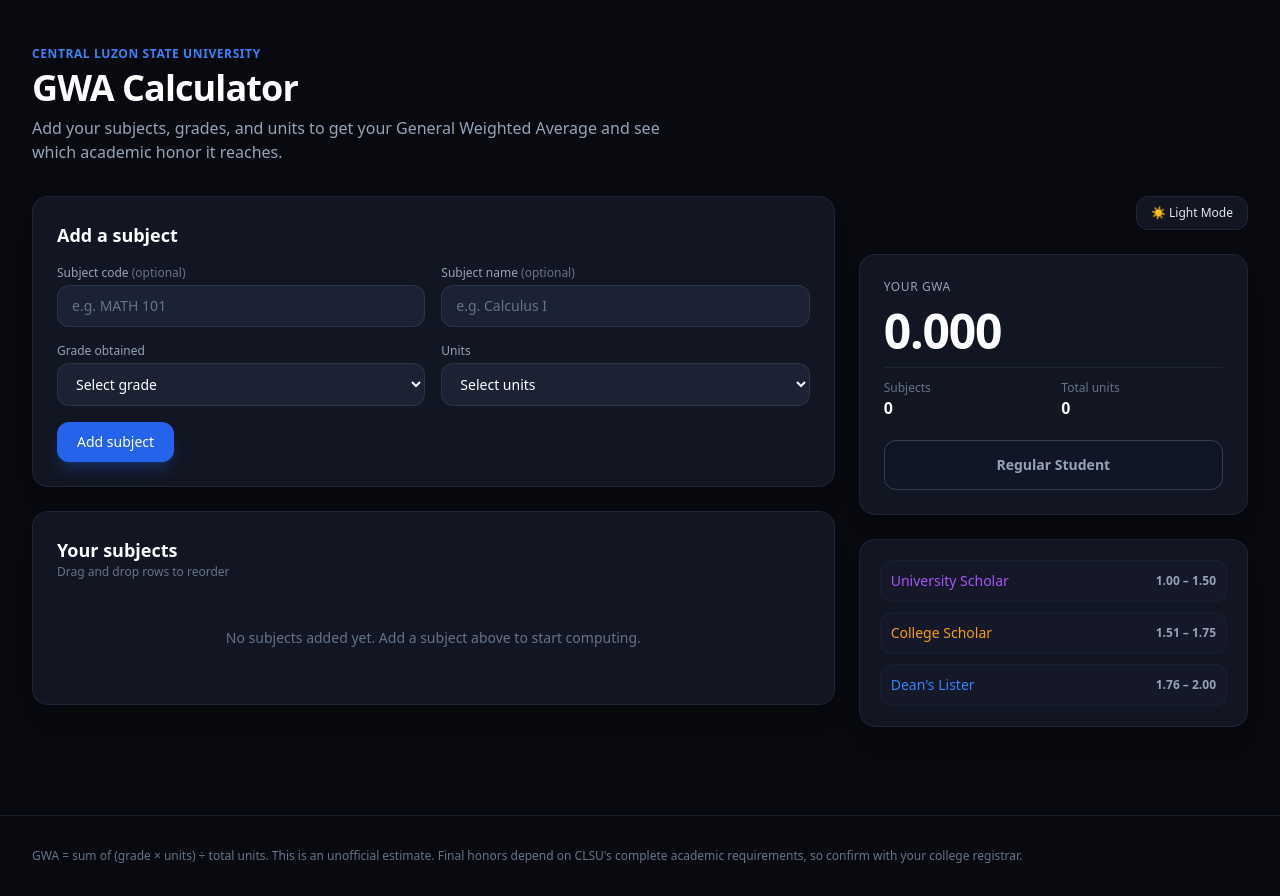
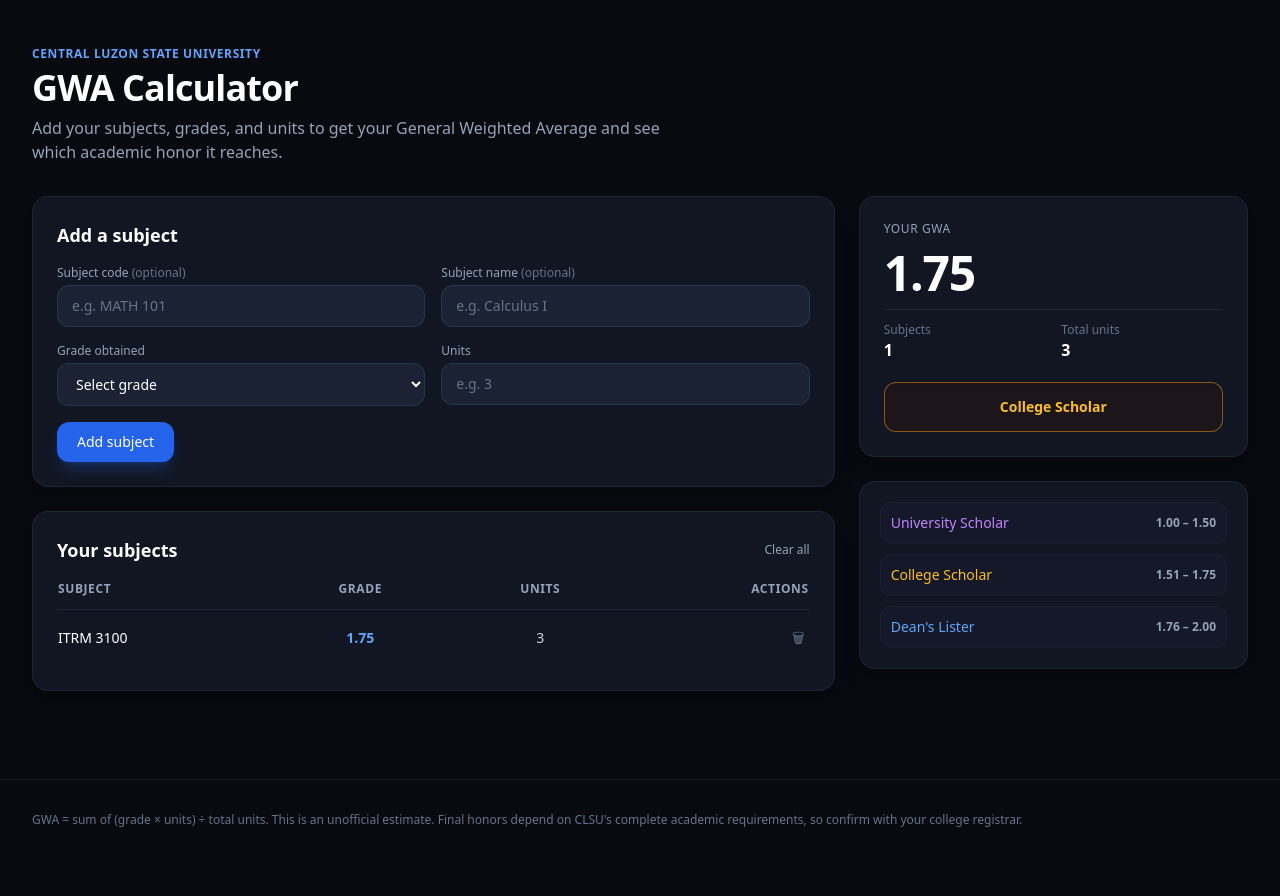
Before and after one commit to Malecai/CLSU-GWA-Calculator, a React (Vite) app: page / in a window 1280 px wide. After the commit the page ends 860 px from the top, so only its background shows below. Built offline with nearby package versions, Linux system fonts and the light colour scheme.

Commit message:
Refactor App component and GWA calculation
Refactor App component to use initial subjects array and remove localStorage handling for subjects and theme mode. Update GWA calculation to display two decimal places.

```diff
--- a/src/App.jsx
+++ b/src/App.jsx
@@ -1,62 +1,26 @@
-import React, { useState, useEffect } from 'react';
+import React, { useState } from 'react';
 
 export default function App() {
-  // Initialize subjects from localStorage, defaulting to an empty array []
-  const [subjects, setSubjects] = useState(() => {
-    try {
-      const savedSubjects = localStorage.getItem('clsu_gwa_subjects');
-      return savedSubjects ? JSON.parse(savedSubjects) : [];
-    } catch (error) {
-      return [];
-    }
-  });
-
-  // Initialize theme mode from localStorage (defaulting to dark mode = true)
-  const [isDarkMode, setIsDarkMode] = useState(() => {
-    try {
-      const savedMode = localStorage.getItem('clsu_gwa_dark_mode');
-      return savedMode !== null ? JSON.parse(savedMode) : true;
-    } catch (error) {
-      return true;
-    }
-  });
-
+  const [subjects, setSubjects] = useState([
+    { id: 1, code: 'ITRM 3100', name: '', grade: '1.75', units: '3' }
+  ]);
   const [subjectCode, setSubjectCode] = useState('');
   const [subjectName, setSubjectName] = useState('');
   const [grade, setGrade] = useState('');
   const [units, setUnits] = useState('');
-  const [draggedIndex, setDraggedIndex] = useState(null);
 
-  // Save subjects to localStorage whenever they change
-  useEffect(() => {
-    try {
-      localStorage.setItem('clsu_gwa_subjects', JSON.stringify(subjects));
-    } catch (error) {
-      console.error('Failed to save to localStorage', error);
-    }
-  }, [subjects]);
-
-  // Save theme mode to localStorage whenever it changes
-  useEffect(() => {
-    try {
-      localStorage.setItem('clsu_gwa_dark_mode', JSON.stringify(isDarkMode));
-    } catch (error) {
-      console.error('Failed to save theme to localStorage', error);
-    }
-  }, [isDarkMode]);
-
-  // Calculate GWA with 3 decimal places
+  // Calculate GWA
   const totalUnits = subjects.reduce((acc, curr) => acc + (parseFloat(curr.units) || 0), 0);
   const totalPoints = subjects.reduce((acc, curr) => acc + (parseFloat(curr.grade) || 0) * (parseFloat(curr.units) || 0), 0);
-  const gwa = totalUnits > 0 ? (totalPoints / totalUnits).toFixed(3) : '0.000';
+  const gwa = totalUnits > 0 ? (totalPoints / totalUnits).toFixed(2) : '0.00';
 
   // Determine Honor Standing
   const getHonorStatus = (val) => {
     const num = parseFloat(val);
-    if (num >= 1.00 && num <= 1.50) return { title: 'University Scholar', color: isDarkMode ? 'text-purple-400 border-purple-500/50 bg-purple-950/20' : 'text-purple-700 border-purple-300 bg-purple-50' };
-    if (num >= 1.51 && num <= 1.75) return { title: 'College Scholar', color: isDarkMode ? 'text-amber-400 border-amber-500/50 bg-amber-950/20' : 'text-amber-700 border-amber-300 bg-amber-50' };
-    if (num >= 1.76 && num <= 2.00) return { title: "Dean's Lister", color: isDarkMode ? 'text-blue-400 border-blue-500/50 bg-blue-950/20' : 'text-blue-700 border-blue-300 bg-blue-50' };
-    return { title: 'Regular Student', color: isDarkMode ? 'text-slate-400 border-slate-700 bg-slate-900/50' : 'text-slate-600 border-slate-300 bg-slate-100' };
+    if (num >= 1.00 && num <= 1.50) return { title: 'University Scholar', color: 'text-purple-400 border-purple-500/50 bg-purple-950/20' };
+    if (num >= 1.51 && num <= 1.75) return { title: 'College Scholar', color: 'text-amber-400 border-amber-500/50 bg-amber-950/20' };
+    if (num >= 1.76 && num <= 2.00) return { title: "Dean's Lister", color: 'text-blue-400 border-blue-500/50 bg-blue-950/20' };
+    return { title: 'Regular Student', color: 'text-slate-400 border-slate-700 bg-slate-900/50' };
   };
 
   const currentHonor = getHonorStatus(gwa);
@@ -88,36 +52,18 @@
     setSubjects([]);
   };
 
-  // Drag and Drop Handlers
-  const handleDragStart = (index) => {
-    setDraggedIndex(index);
-  };
-
-  const handleDragOver = (e) => {
-    e.preventDefault();
-  };
-
-  const handleDrop = (targetIndex) => {
-    if (draggedIndex === null || draggedIndex === targetIndex) return;
-    const updatedSubjects = [...subjects];
-    const [movedItem] = updatedSubjects.splice(draggedIndex, 1);
-    updatedSubjects.splice(targetIndex, 0, movedItem);
-    setSubjects(updatedSubjects);
-    setDraggedIndex(null);
-  };
-
   return (
-    <div className={`min-h-screen transition-colors duration-200 ${isDarkMode ? 'bg-[#090a0f] text-slate-100' : 'bg-slate-100 text-slate-900'} flex flex-col justify-between selection:bg-blue-600 selection:text-white`}>
+    <div className="min-h-screen bg-[#090a0f] text-slate-100 flex flex-col justify-between selection:bg-blue-600 selection:text-white">
       <div className="max-w-7xl mx-auto px-4 sm:px-6 lg:px-8 py-10 w-full">
         {/* Header Section */}
         <header className="mb-8">
-          <span className="text-xs font-semibold tracking-wider text-blue-500 uppercase">
+          <span className="text-xs font-semibold tracking-wider text-blue-400 uppercase">
             Central Luzon State University
           </span>
-          <h1 className={`text-3xl sm:text-4xl font-extrabold tracking-tight mt-1 ${isDarkMode ? 'text-white' : 'text-slate-900'}`}>
+          <h1 className="text-3xl sm:text-4xl font-extrabold tracking-tight text-white mt-1">
             GWA Calculator
           </h1>
-          <p className={`mt-2 max-w-2xl text-sm sm:text-base ${isDarkMode ? 'text-slate-400' : 'text-slate-600'}`}>
+          <p className="text-slate-400 mt-2 max-w-2xl text-sm sm:text-base">
             Add your subjects, grades, and units to get your General Weighted Average and see which academic honor it reaches.
           </p>
         </header>
@@ -129,44 +75,44 @@
           <div className="lg:col-span-2 space-y-6">
 
             {/* Add Subject Card */}
-            <div className={`${isDarkMode ? 'bg-[#121622] border-slate-800/80 shadow-xl' : 'bg-white border-slate-200 shadow-sm'} border rounded-2xl p-6`}>
-              <h2 className={`text-lg font-semibold mb-4 ${isDarkMode ? 'text-white' : 'text-slate-900'}`}>Add a subject</h2>
+            <div className="bg-[#121622] border border-slate-800/80 rounded-2xl p-6 shadow-xl">
+              <h2 className="text-lg font-semibold text-white mb-4">Add a subject</h2>
               <form onSubmit={handleAddSubject} className="space-y-4">
                 <div className="grid grid-cols-1 sm:grid-cols-2 gap-4">
                   <div>
-                    <label className={`block text-xs font-medium mb-1 ${isDarkMode ? 'text-slate-400' : 'text-slate-600'}`}>
-                      Subject code <span className={isDarkMode ? 'text-slate-500' : 'text-slate-400'}>(optional)</span>
+                    <label className="block text-xs font-medium text-slate-400 mb-1">
+                      Subject code <span className="text-slate-500">(optional)</span>
                     </label>
                     <input
                       type="text"
                       placeholder="e.g. MATH 101"
                       value={subjectCode}
                       onChange={(e) => setSubjectCode(e.target.value)}
-                      className={`w-full ${isDarkMode ? 'bg-[#1b2234] border-slate-700/60 text-white placeholder-slate-500' : 'bg-slate-50 border-slate-300 text-slate-900 placeholder-slate-400'} border rounded-xl px-3.5 py-2.5 text-sm focus:outline-none focus:ring-2 focus:ring-blue-500`}
+                      className="w-full bg-[#1b2234] border border-slate-700/60 rounded-xl px-3.5 py-2.5 text-sm text-white placeholder-slate-500 focus:outline-none focus:ring-2 focus:ring-blue-500"
                     />
                   </div>
                   <div>
-                    <label className={`block text-xs font-medium mb-1 ${isDarkMode ? 'text-slate-400' : 'text-slate-600'}`}>
-                      Subject name <span className={isDarkMode ? 'text-slate-500' : 'text-slate-400'}>(optional)</span>
+                    <label className="block text-xs font-medium text-slate-400 mb-1">
+                      Subject name <span className="text-slate-500">(optional)</span>
                     </label>
                     <input
                       type="text"
                       placeholder="e.g. Calculus I"
                       value={subjectName}
                       onChange={(e) => setSubjectName(e.target.value)}
-                      className={`w-full ${isDarkMode ? 'bg-[#1b2234] border-slate-700/60 text-white placeholder-slate-500' : 'bg-slate-50 border-slate-300 text-slate-900 placeholder-slate-400'} border rounded-xl px-3.5 py-2.5 text-sm focus:outline-none focus:ring-2 focus:ring-blue-500`}
+                      className="w-full bg-[#1b2234] border border-slate-700/60 rounded-xl px-3.5 py-2.5 text-sm text-white placeholder-slate-500 focus:outline-none focus:ring-2 focus:ring-blue-500"
                     />
                   </div>
                 </div>
 
                 <div className="grid grid-cols-1 sm:grid-cols-2 gap-4">
                   <div>
-                    <label className={`block text-xs font-medium mb-1 ${isDarkMode ? 'text-slate-400' : 'text-slate-600'}`}>Grade obtained</label>
+                    <label className="block text-xs font-medium text-slate-400 mb-1">Grade obtained</label>
                     <select
                       value={grade}
                       onChange={(e) => setGrade(e.target.value)}
                       required
-                      className={`w-full ${isDarkMode ? 'bg-[#1b2234] border-slate-700/60 text-white' : 'bg-slate-50 border-slate-300 text-slate-900'} border rounded-xl px-3.5 py-2.5 text-sm focus:outline-none focus:ring-2 focus:ring-blue-500`}
+                      className="w-full bg-[#1b2234] border border-slate-700/60 rounded-xl px-3.5 py-2.5 text-sm text-white focus:outline-none focus:ring-2 focus:ring-blue-500"
                     >
                       <option value="" disabled>Select grade</option>
                       <option value="1.00">1.00</option>
@@ -182,21 +128,18 @@
                     </select>
                   </div>
                   <div>
-                    <label className={`block text-xs font-medium mb-1 ${isDarkMode ? 'text-slate-400' : 'text-slate-600'}`}>Units</label>
-                    <select
+                    <label className="block text-xs font-medium text-slate-400 mb-1">Units</label>
+                    <input
+                      type="number"
+                      step="0.5"
+                      min="0.5"
+                      max="10"
+                      placeholder="e.g. 3"
                       value={units}
                       onChange={(e) => setUnits(e.target.value)}
                       required
-                      className={`w-full ${isDarkMode ? 'bg-[#1b2234] border-slate-700/60 text-white' : 'bg-slate-50 border-slate-300 text-slate-900'} border rounded-xl px-3.5 py-2.5 text-sm focus:outline-none focus:ring-2 focus:ring-blue-500`}
-                    >
-                      <option value="" disabled>Select units</option>
-                      <option value="1">1 unit</option>
-                      <option value="1.5">1.5 units</option>
-                      <option value="2">2 units</option>
-                      <option value="3">3 units</option>
-                      <option value="4">4 units</option>
-                      <option value="5">5 units</option>
-                    </select>
+                      className="w-full bg-[#1b2234] border border-slate-700/60 rounded-xl px-3.5 py-2.5 text-sm text-white placeholder-slate-500 focus:outline-none focus:ring-2 focus:ring-blue-500"
+                    />
                   </div>
                 </div>
 
@@ -210,16 +153,13 @@
             </div>
 
             {/* Your Subjects Card */}
-            <div className={`${isDarkMode ? 'bg-[#121622] border-slate-800/80 shadow-xl' : 'bg-white border-slate-200 shadow-sm'} border rounded-2xl p-6`}>
+            <div className="bg-[#121622] border border-slate-800/80 rounded-2xl p-6 shadow-xl">
               <div className="flex items-center justify-between mb-4">
-                <div>
-                  <h2 className={`text-lg font-semibold ${isDarkMode ? 'text-white' : 'text-slate-900'}`}>Your subjects</h2>
-                  <p className={`text-xs ${isDarkMode ? 'text-slate-500' : 'text-slate-400'}`}>Drag and drop rows to reorder</p>
-                </div>
+                <h2 className="text-lg font-semibold text-white">Your subjects</h2>
                 {subjects.length > 0 && (
                   <button
                     onClick={handleClearAll}
-                    className={`text-xs font-medium ${isDarkMode ? 'text-slate-400 hover:text-red-400' : 'text-slate-500 hover:text-red-600'} transition`}
+                    className="text-xs font-medium text-slate-400 hover:text-red-400 transition"
                   >
                     Clear all
                   </button>
@@ -227,40 +167,32 @@
               </div>
 
               {subjects.length === 0 ? (
-                <div className={`text-center py-8 text-sm ${isDarkMode ? 'text-slate-500' : 'text-slate-400'}`}>
+                <div className="text-center py-8 text-slate-500 text-sm">
                   No subjects added yet. Add a subject above to start computing.
                 </div>
               ) : (
                 <div className="overflow-x-auto">
                   <table className="w-full text-left text-sm">
                     <thead>
-                      <tr className={`border-b ${isDarkMode ? 'border-slate-800 text-slate-400' : 'border-slate-200 text-slate-500'} text-xs font-medium uppercase tracking-wider`}>
+                      <tr className="border-b border-slate-800 text-slate-400 text-xs font-medium uppercase tracking-wider">
                         <th className="pb-3 pr-4">Subject</th>
                         <th className="pb-3 px-4 text-center">Grade</th>
                         <th className="pb-3 px-4 text-center">Units</th>
                         <th className="pb-3 pl-4 text-right">Actions</th>
                       </tr>
                     </thead>
-                    <tbody className={`divide-y ${isDarkMode ? 'divide-slate-800/50' : 'divide-slate-200'}`}>
-                      {subjects.map((sub, index) => (
-                        <tr
-                          key={sub.id}
-                          draggable
-                          onDragStart={() => handleDragStart(index)}
-                          onDragOver={handleDragOver}
-                          onDrop={() => handleDrop(index)}
-                          className={`group ${isDarkMode ? 'hover:bg-[#161c2e]/55 text-white' : 'hover:bg-slate-50 text-slate-900'} transition cursor-grab active:cursor-grabbing`}
-                        >
-                          <td className="py-3.5 pr-4 font-medium flex items-center gap-2">
-                            <span className={`${isDarkMode ? 'text-slate-600 group-hover:text-slate-400' : 'text-slate-300 group-hover:text-slate-500'} select-none`} title="Drag to reorder">⠿</span>
-                            {sub.code} {sub.name && <span className={`${isDarkMode ? 'text-slate-400' : 'text-slate-500'} font-normal`}>({sub.name})</span>}
+                    <tbody className="divide-y divide-slate-800/50">
+                      {subjects.map((sub) => (
+                        <tr key={sub.id} className="group hover:bg-[#161c2e]/55 transition">
+                          <td className="py-3.5 pr-4 font-medium text-white">
+                            {sub.code} {sub.name && <span className="text-slate-400 font-normal">({sub.name})</span>}
                           </td>
-                          <td className="py-3.5 px-4 text-center font-semibold text-blue-500">{sub.grade}</td>
-                          <td className={`py-3.5 px-4 text-center ${isDarkMode ? 'text-slate-300' : 'text-slate-700'}`}>{sub.units}</td>
+                          <td className="py-3.5 px-4 text-center font-semibold text-blue-400">{sub.grade}</td>
+                          <td className="py-3.5 px-4 text-center text-slate-300">{sub.units}</td>
                           <td className="py-3.5 pl-4 text-right">
                             <button
                               onClick={() => handleDelete(sub.id)}
-                              className={`${isDarkMode ? 'text-slate-500 hover:text-red-400' : 'text-slate-400 hover:text-red-600'} transition p-1`}
+                              className="text-slate-500 hover:text-red-400 transition p-1"
                               title="Remove subject"
                             >
                               🗑
@@ -279,32 +211,19 @@
           {/* Right Column (1 span): GWA Summary & Honor Tiers */}
           <div className="space-y-6">
 
-            {/* Appearance Mode Switch button positioned outside, right-aligned adjacent to top-right of the overall GWA panel */}
-            <div className="flex justify-end">
-              <button
-                onClick={() => setIsDarkMode(!isDarkMode)}
-                className={`text-xs px-3.5 py-2 rounded-xl border ${isDarkMode ? 'border-slate-800 bg-[#121622] text-slate-200 hover:bg-[#1b2234]' : 'border-slate-300 bg-white text-slate-700 hover:bg-slate-50'} transition flex items-center gap-1.5 shadow-sm font-medium`}
-                title="Toggle appearance mode"
-              >
-                {isDarkMode ? '☀️ Light Mode' : '🌙 Dark Mode'}
-              </button>
-            </div>
+            {/* Your GWA Display Card */}
+            <div className="bg-[#121622] border border-slate-800/80 rounded-2xl p-6 shadow-xl relative overflow-hidden">
+              <div className="text-xs font-medium text-slate-400 uppercase tracking-wider">Your GWA</div>
+              <div className="text-5xl font-black text-white tracking-tight my-3">{gwa}</div>
 
-            {/* Your GWA Display Card */}
-            <div className={`${isDarkMode ? 'bg-[#121622] border-slate-800/80 shadow-xl' : 'bg-white border-slate-200 shadow-sm'} border rounded-2xl p-6 relative overflow-hidden`}>
-              <div className={`text-xs font-medium uppercase tracking-wider ${isDarkMode ? 'text-slate-400' : 'text-slate-500'}`}>Your GWA</div>
-
-              {/* 3-Decimal GWA Display */}
-              <div className={`text-5xl font-black tracking-tight my-3 ${isDarkMode ? 'text-white' : 'text-slate-900'}`}>{gwa}</div>
-
-              <div className={`grid grid-cols-2 gap-4 pt-3 border-t ${isDarkMode ? 'border-slate-800/80' : 'border-slate-200'} mb-5`}>
+              <div className="grid grid-cols-2 gap-4 pt-3 border-t border-slate-800/80 mb-5">
                 <div>
-                  <div className={`text-xs ${isDarkMode ? 'text-slate-500' : 'text-slate-400'}`}>Subjects</div>
-                  <div className={`text-base font-semibold ${isDarkMode ? 'text-white' : 'text-slate-900'}`}>{subjects.length}</div>
+                  <div className="text-xs text-slate-500">Subjects</div>
+                  <div className="text-base font-semibold text-white">{subjects.length}</div>
                 </div>
                 <div>
-                  <div className={`text-xs ${isDarkMode ? 'text-slate-500' : 'text-slate-400'}`}>Total units</div>
-                  <div className={`text-base font-semibold ${isDarkMode ? 'text-white' : 'text-slate-900'}`}>{totalUnits}</div>
+                  <div className="text-xs text-slate-500">Total units</div>
+                  <div className="text-base font-semibold text-white">{totalUnits}</div>
                 </div>
               </div>
 
@@ -314,19 +233,19 @@
             </div>
 
             {/* Honor Tiers Guide */}
-            <div className={`${isDarkMode ? 'bg-[#121622] border-slate-800/80 shadow-xl' : 'bg-white border-slate-200 shadow-sm'} border rounded-2xl p-5`}>
+            <div className="bg-[#121622] border border-slate-800/80 rounded-2xl p-5 shadow-xl">
               <div className="space-y-2.5 text-sm">
-                <div className={`flex justify-between items-center p-2.5 rounded-xl ${isDarkMode ? 'bg-[#161c2e]/60 border-slate-800/50' : 'bg-slate-50 border-slate-200'} border`}>
-                  <span className="text-purple-500 font-medium">University Scholar</span>
-                  <span className={`text-xs font-semibold ${isDarkMode ? 'text-slate-400' : 'text-slate-600'}`}>1.00 – 1.50</span>
+                <div className="flex justify-between items-center p-2.5 rounded-xl bg-[#161c2e]/60 border border-slate-800/50">
+                  <span className="text-purple-400 font-medium">University Scholar</span>
+                  <span className="text-slate-400 text-xs font-semibold">1.00 – 1.50</span>
                 </div>
-                <div className={`flex justify-between items-center p-2.5 rounded-xl ${isDarkMode ? 'bg-[#161c2e]/60 border-slate-800/50' : 'bg-slate-50 border-slate-200'} border`}>
-                  <span className="text-amber-500 font-medium">College Scholar</span>
-                  <span className={`text-xs font-semibold ${isDarkMode ? 'text-slate-400' : 'text-slate-600'}`}>1.51 – 1.75</span>
+                <div className="flex justify-between items-center p-2.5 rounded-xl bg-[#161c2e]/60 border border-slate-800/50">
+                  <span className="text-amber-400 font-medium">College Scholar</span>
+                  <span className="text-slate-400 text-xs font-semibold">1.51 – 1.75</span>
                 </div>
-                <div className={`flex justify-between items-center p-2.5 rounded-xl ${isDarkMode ? 'bg-[#161c2e]/60 border-slate-800/50' : 'bg-slate-50 border-slate-200'} border`}>
-                  <span className="text-blue-500 font-medium">Dean's Lister</span>
-                  <span className={`text-xs font-semibold ${isDarkMode ? 'text-slate-400' : 'text-slate-600'}`}>1.76 – 2.00</span>
+                <div className="flex justify-between items-center p-2.5 rounded-xl bg-[#161c2e]/60 border border-slate-800/50">
+                  <span className="text-blue-400 font-medium">Dean's Lister</span>
+                  <span className="text-slate-400 text-xs font-semibold">1.76 – 2.00</span>
                 </div>
               </div>
             </div>
@@ -337,7 +256,7 @@
       </div>
 
       {/* Footer */}
-      <footer className={`max-w-7xl mx-auto px-4 sm:px-6 lg:px-8 py-8 w-full border-t ${isDarkMode ? 'border-slate-800/60 text-slate-500' : 'border-slate-200 text-slate-500'} mt-12 text-xs`}>
+      <footer className="max-w-7xl mx-auto px-4 sm:px-6 lg:px-8 py-8 w-full border-t border-slate-800/60 mt-12 text-xs text-slate-500">
         GWA = sum of (grade × units) ÷ total units. This is an unofficial estimate. Final honors depend on CLSU's complete academic requirements, so confirm with your college registrar.
       </footer>
     </div>
```
